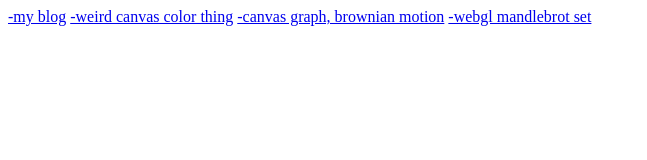
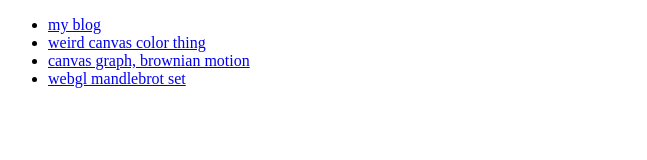
Before and after one commit to sabarjp/sabarjp.github.io, a plain HTML site: page index.html in a window 1280 px wide. Shown: the whole page, without its empty margins (0-647 px from the left). Drawn offline with Linux system fonts and the light colour scheme.

Commit message:
fixed line breaks

```diff
--- a/index.html
+++ b/index.html
@@ -1,13 +1,15 @@
 <!DOCTYPE html>
 <html>
 <head>
-    <title>Sabarjp</title>
+    <title>My lame site</title>
 </head>
 
 <body>
-    <a href="http://www.reducetonil.com">-my blog</a>
-    <a href="kinetic-color-combine/">-weird canvas color thing</a>
-    <a href="random-walk-brownian-motion/">-canvas graph, brownian motion</a>
-    <a href="webgl-fractal">-webgl mandlebrot set</a>
+    <ul>
+      <li><a href="http://www.reducetonil.com">my blog</a></li>
+      <li><a href="kinetic-color-combine/">weird canvas color thing</a></li>
+      <li><a href="random-walk-brownian-motion/">canvas graph, brownian motion</a></li>
+      <li><a href="webgl-fractal">webgl mandlebrot set</a></li>
+    <ul>
 </body>
 </html>
```
